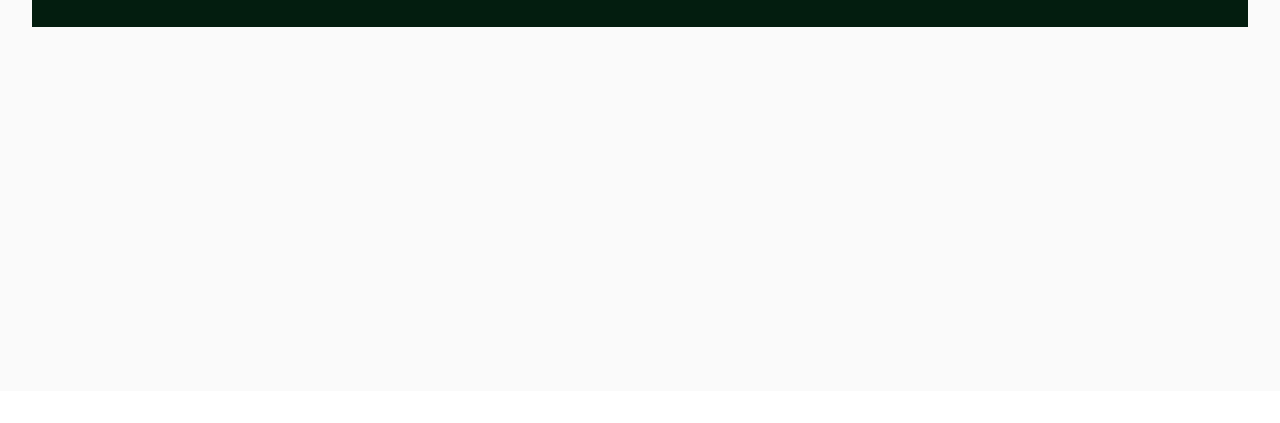
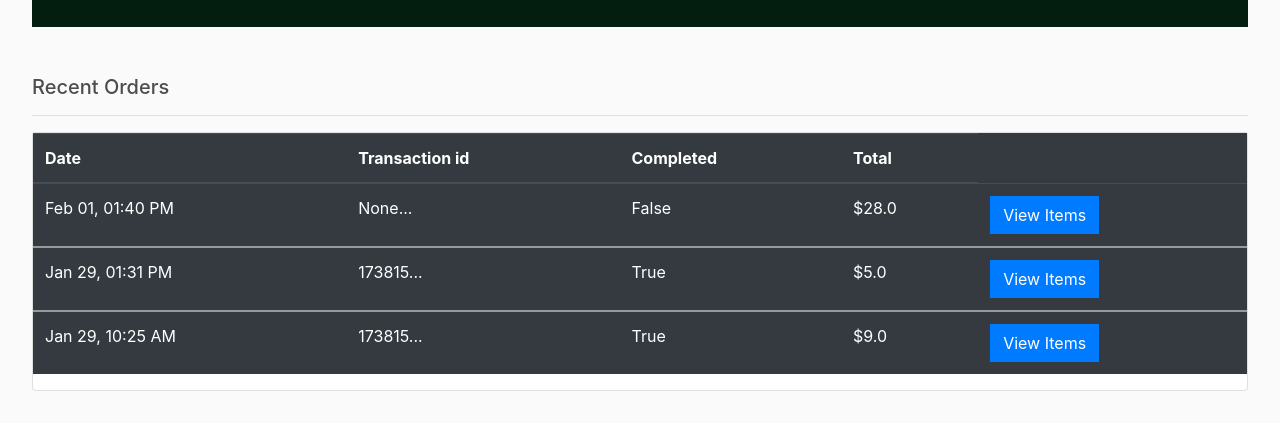
Before and after one commit to Daniel-timmy/FRMRMRKT2, a Django app: page /profile/ in a window 1280 px wide. Shown: the part 409-832 px from the top of the page. Before the commit the page ends 436 px from the top, so only its background shows below. Run offline with Django 5.2, Linux system fonts and the light colour scheme; a user stored in the database is signed in; data comes from the database, SQL or seed files in the repository; both versions use the stored data as it was after the commit; some libraries are stand-ins or nearby versions.

Commit message:
added view order page and updated profile,html

```diff
--- a/static/js/update.js
+++ b/static/js/update.js
@@ -78,8 +78,6 @@ for (var j = 0; j < showBtns.length; j++){
 		document.getElementById('status').innerHTML += this.dataset.status
 		let s = JSON.stringify(this.dataset.shipping)
 		const shipping = eval('(' + JSON.parse(s) + ')')
-		console.log(shipping)
-		console.log(typeof shipping)
 		document.getElementById('sc_name').innerHTML = shipping.customer
 		document.getElementById('sc_email').innerHTML = shipping.email
 		document.getElementById('city').innerHTML = shipping.city
--- a/store/templates/business/dashboard.html
+++ b/store/templates/business/dashboard.html
@@ -358,7 +358,6 @@
     </div>
   </div>
 </div>
-<style></style>
 <div id="overlay-customer" class="overlay-customer">
   <div class="overlay-customer-content">
     <h3>Edit Customer</h3>
--- a/store/templates/business/profile.html
+++ b/store/templates/business/profile.html
@@ -1,5 +1,5 @@
 {% extends 'store/main.html'%} {% load static %} {% block content %}
-
+<div>
   <section
     class="w-100 px-4 py-5"
     style="background-color: #031d0f; border-radius: 0.5rem 0.5rem 0 0"
@@ -25,7 +25,7 @@
                 >
                   <div>
                     <p class="small text-muted mb-1">Account Type</p>
-                  <p class="mb-0">{{user.customer.acct_type}}</p>
+                    <p class="mb-0">{{user.customer.acct_type|capfirst}}</p>
                   </div>
                   <div class="px-3">
                     <p class="small text-muted mb-1">Amount spent</p>
@@ -37,14 +37,6 @@
                   </div>
                 </div>
                 <div class="d-flex pt-1">
-                <button
-                  type="button"
-                  data-mdb-button-init
-                  data-mdb-ripple-init
-                  class="btn btn-outline-primary me-1 flex-grow-1"
-                >
-                  Transactions
-                </button>
                   <button
                     type="button"
                     data-mdb-button-init
@@ -61,5 +53,43 @@
       </div>
     </div>
   </section>
+  <div class="mt-5">
+    <h5>Recent Orders</h5>
+    <hr />
+    <div class="card">
+      <table class="table table-dark table-hover">
+        <thead class="thead-dark">
+          <tr>
+            <th scope="col">Date</th>
+            <th scope="col">Transaction id</th>
+            <th scope="col">Completed</th>
+            <th scope="col">Total</th>
+          </tr>
+        </thead>
+        {% for item in orders %}
+        <tbody>
+          <tr>
+            <td>{{ item.date_ordered|date:"M d, h:i A" }}</td>
+            <td>{{ item.transaction_id|slice:":6" }}...</td>
+            <td>{{item.complete}}</td>
+            <td>${{ item.get_cart_total }}</td>
+            <td>
+              <a
+                class="btn btn-primary add-btn view-items"
+                type="button"
+                data-id="{{ item.id }}"
+                href="{% url 'view_order' item.id%}"
+              >
+                View Items
+              </a>
+            </td>
+          </tr>
+        </tbody>
+        {% endfor %}
+      </table>
+    </div>
+  </div>
+</div>
 
+<!-- <script type="text/javascript" src="{% static 'js/update.js' %}"></script> -->
 {% endblock content %}
--- a/store/templates/store/store.html
+++ b/store/templates/store/store.html
@@ -4,7 +4,7 @@
 <div>
   <div class="row">
     <!-- Sidebar -->
-    <nav id="sidebar" class="col-md-3 col-lg-2 d-md-block bg-light sidebar">
+    <nav id="sidebar" class="col-md-3 col-lg-2 d-md-block bg-light">
       <div style="display: flex; justify-content: space-between">
         <h5>Filter by</h5>
         <a href="" onclick="applyFilter(event)">Apply</a>
@@ -133,14 +133,14 @@
             </div>
             <hr />
 
-            <button
+            <a
               data-product="${product.id}"
               data-qty="${product.quantity}"
               data-action="add"
               class="btn btn-outline-secondary add-btn update-cart"
             >
               Add to Cart
-            </button>
+            </a>
             <a
               class="btn btn-outline-success"
               href="/product_desc/${product.id}"
--- a/store/urls.py
+++ b/store/urls.py
@@ -26,4 +26,5 @@ urlpatterns = [
     path('review/<int:id>/', views.review, name="review"),
     path('reload_products/', views.reload_products, name="reload_products"),
     path('business_profile/<int:id>/', views.business_profile, name="business_profile"),
+    path('view_order/<int:id>', views.view_order, name="view_order"),
 ]
--- a/store/views.py
+++ b/store/views.py
@@ -83,8 +83,9 @@ def log_out(request):
 
 @login_required(login_url='/login/')
 def profile(request):
-
-	return render(request, 'business/profile.html')
+	orders = Order.objects.filter(customer=request.user.customer).order_by('-date_ordered').all()[:5]
+	context = {'orders':orders}
+	return render(request, 'business/profile.html', context)
 
 @login_required(login_url='/login/')
 def dashboard(request):
@@ -168,6 +169,23 @@ def reload_products(request):
 		products = Product.objects.all()
 		data["products"] = list(products.values("id", "name", "price", "quantity", "owner", "rating"))
 	return JsonResponse(data)
+
+@login_required(login_url='/login/')
+def view_order(request, id):
+
+	order = Order.objects.get(id=id)
+	order_items = order.order_item_list
+	context = {'orderItems': order_items}
+	try:
+		shippingAddress = ShippingAddress.objects.get(order=order)
+	except Exception as e:
+		print('Does not exist')
+		shippingAddress = 'Not Available'
+
+	context['shippingAddress'] = shippingAddress
+	print(context)
+	return render(request, 'business/view_order.html', context)
+
 
 def cart(request):
 
--- a/test.py
+++ b/test.py
@@ -24,3 +24,4 @@ print(formatted_string)
 # Write a function that sorts an array card ranks in ascending order
 # based on standard playing card ranks. (from lowest to highest)
 # cards = ['Jack', 8, 2, 2, 6, 'King', 5, 3, 'Queen', 'King', 'Queen']
+# output = [2,2,65,6 8, 3, 'Jack', 'Queen', 'Queen', 'King', 'King']
```
Also changed, not shown: store/templates/business/business_profile.html (+10 -2 lines), store/templates/business/view_order.html (added, +98 -0 lines), db.sqlite3. Lines whose indentation alone changed are shown as unchanged.
